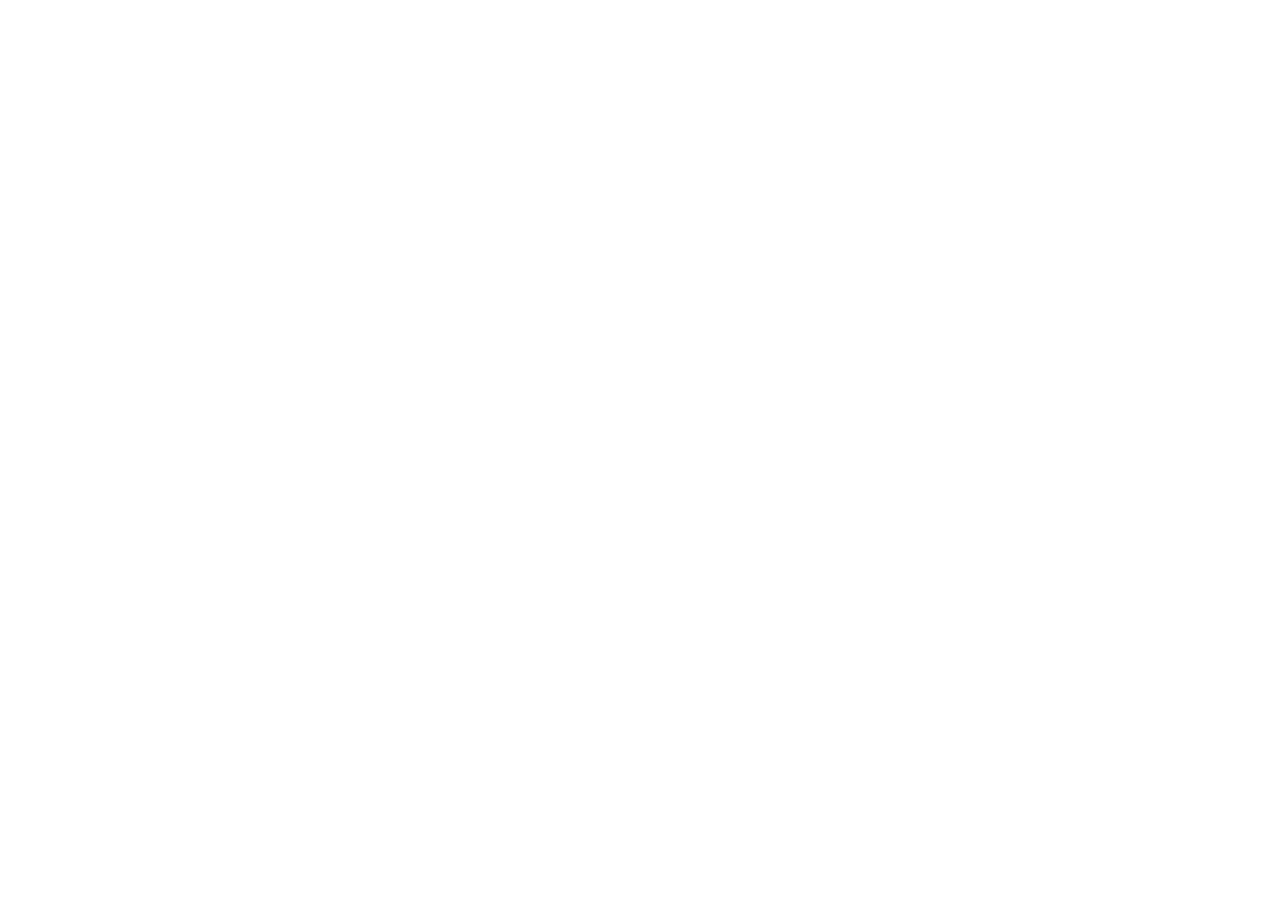
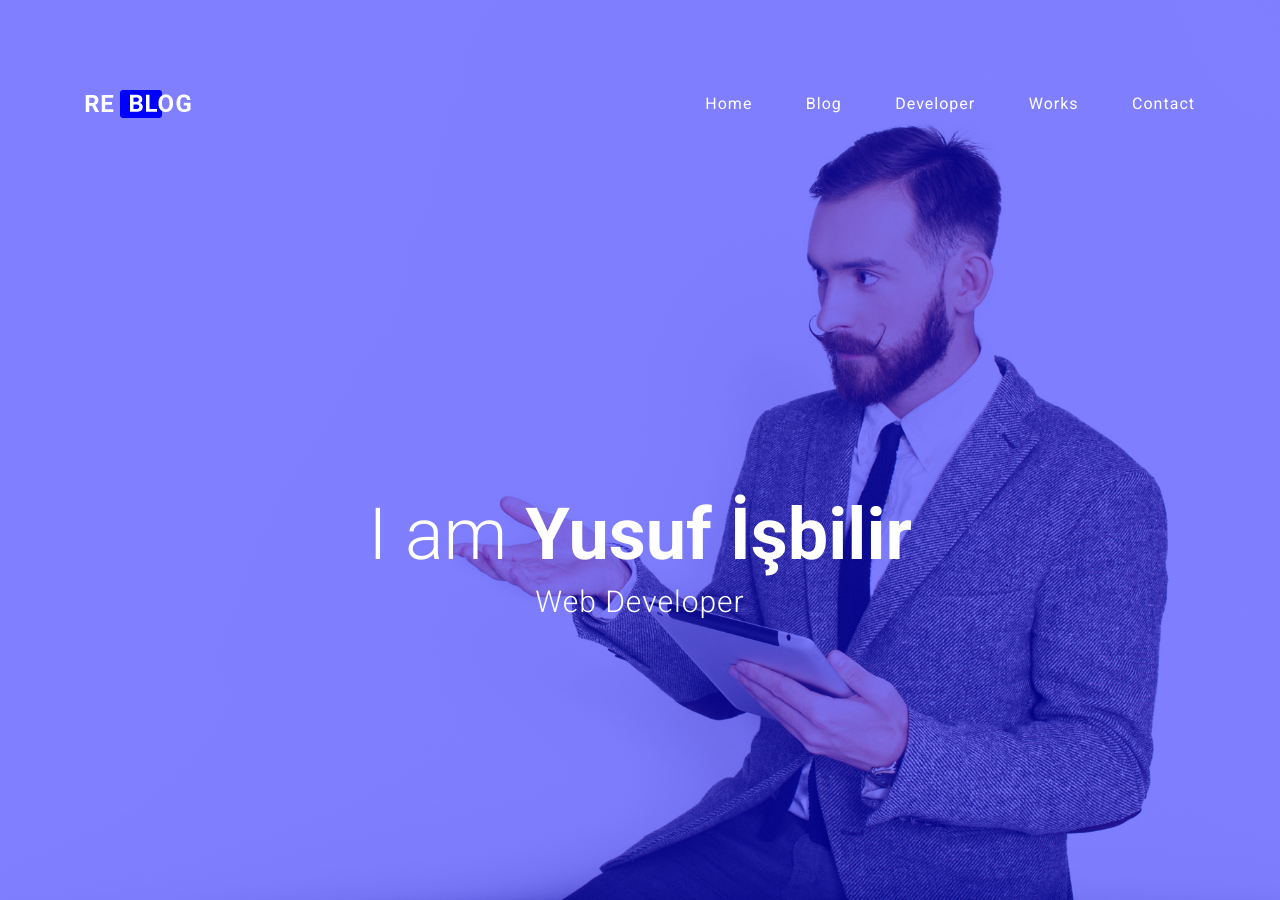
Before and after one commit to yusufisbilir/Re-Blog, a plain HTML site: page docs/index.html in a window 1280 px wide. Before the commit the page ends 800 px from the top, so only its background shows below. Drawn offline with nearby package versions, Linux system fonts and the light colour scheme.

Commit message:
header part done

```diff
--- a/docs/css/main.css
+++ b/docs/css/main.css
@@ -0,0 +1,53 @@
+/* header start */
+header{
+    background:linear-gradient(rgba(0, 0, 255, 0.5),rgba(0, 0, 255, 0.5)) ,
+    url("../images/header-bg.jpg")
+    no-repeat center;
+    background-size: cover;
+    height: 900px;
+}
+.logo{
+    float: left;
+    margin-top: 90px;
+}
+nav.header-menu{
+    float: right;
+    margin-top: 90px;
+}
+nav.header-menu ul li{
+    display: inline-block;
+    margin-left: 50px;
+}
+nav.header-menu ul li a{
+    color: #fff;
+    font-size: 16px;
+    letter-spacing: 1px;
+    border-bottom: 1px solid transparent;
+    transition: 200ms all ease;
+
+}
+nav.header-menu ul li a:hover{
+    border-bottom: 1px solid #fff;
+    padding-bottom: 10px;
+
+}
+.header-text{
+    margin-top: 360px;
+}
+.header-text h1{
+    font-size: 72px;
+    color: #fff;
+    text-align: center;
+    margin-bottom: 10px;
+}
+.header-text span{
+    font-weight: 100;
+}
+.header-text p{
+    font-size: 30px;
+    color: #fff;
+    text-align: center;
+    font-weight: 100;
+    letter-spacing: 1px;
+}
+/* header end */
--- a/docs/index.html
+++ b/docs/index.html
@@ -22,6 +22,42 @@
 </head>
 <body>
 
+    <!-- header start -->
+    <header>
+        <div class="container">
+
+            <!-- logo start -->
+            <div class="logo">
+                <a href="index.html"><img src="images/logo.png" alt="logo"></a>
+            </div>
+            <!-- logo end -->
+
+            <!-- header menu start -->
+            <nav class="header-menu">
+                <ul>
+                    <li><a href="#">Home</a></li>
+                    <li><a href="#">Blog</a></li>
+                    <li><a href="#">Developer</a></li>
+                    <li><a href="#">Works</a></li>
+                    <li><a href="#">Contact</a></li>
+                </ul>
+            </nav>
+            <!-- header menu end -->
+
+            <!-- float clear -->
+            <div class="clearfix"></div>
+
+            <!-- header text start -->
+            <div class="header-text">
+                <h1><span>I am</span> Yusuf İşbilir </h1>
+                <p>Web Developer</p>
+            </div>
+            <!-- header text end -->
+
+        </div>
+    </header>
+    <!-- header end -->
+
     <!-- ionicons -->
     <script src="https://unpkg.com/ionicons@5.5.1/dist/ionicons.js"></script>
 
```
